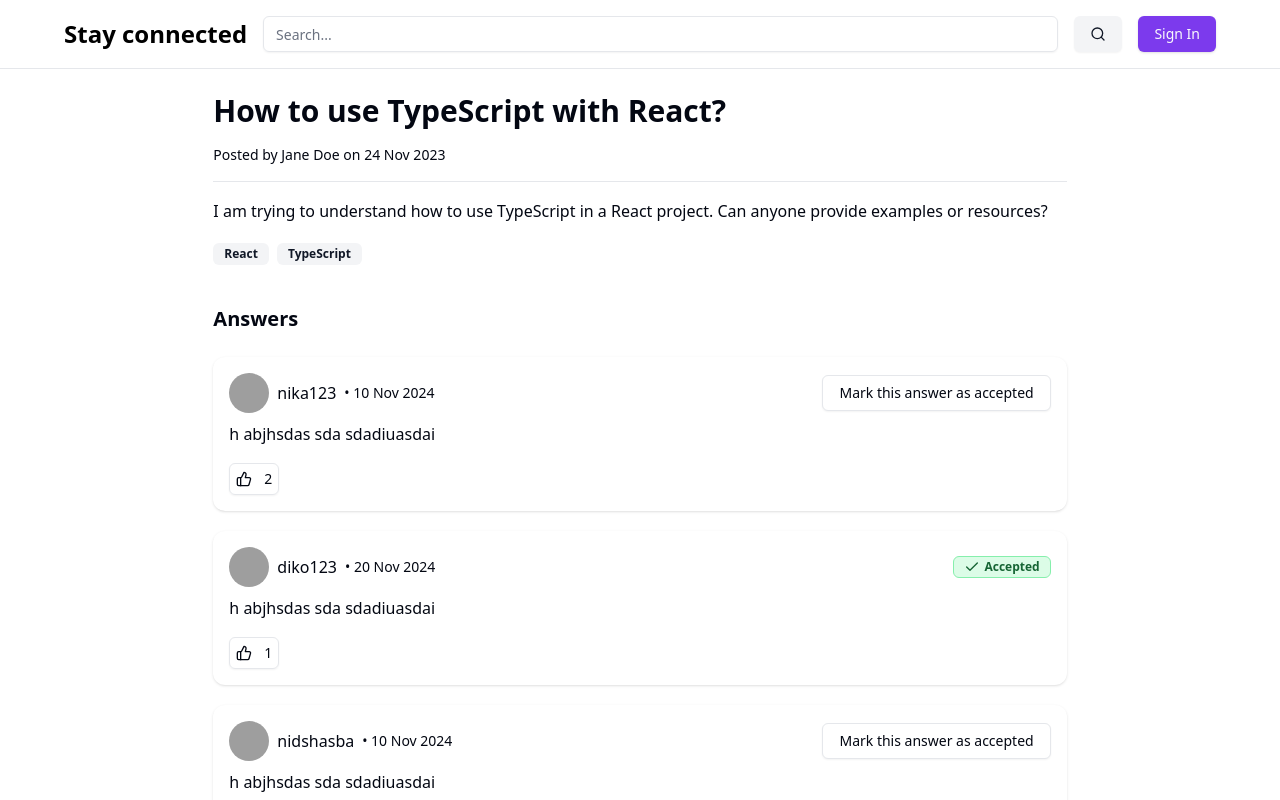
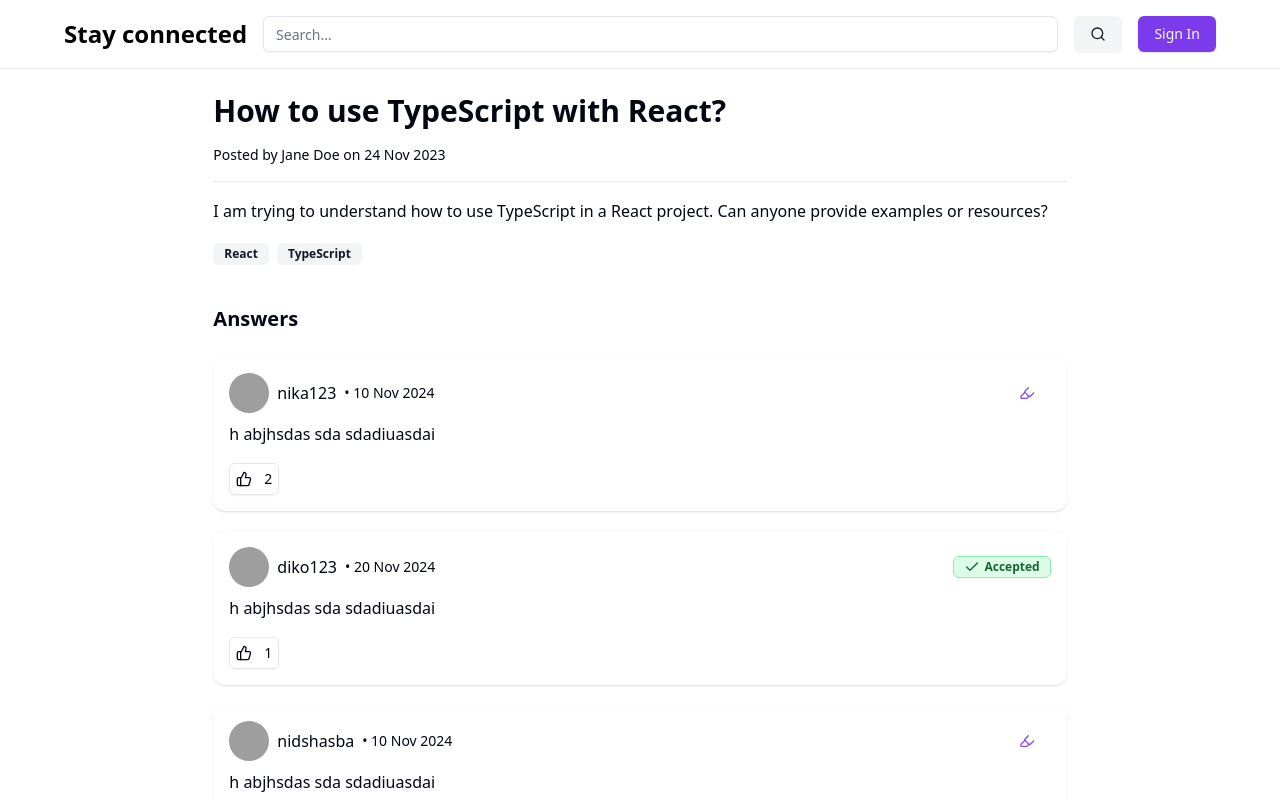
Before and after one commit to tsamkharadze/stayconnected, a React (Vite) app: page /question in a window 1280 px wide. Shown: the top 800 px of the page. Built offline with nearby package versions, Linux system fonts and the light colour scheme; grey boxes are pictures that could not be loaded.

Commit message:
added tooltip to status changer button on answers

```diff
--- a/package.json
+++ b/package.json
@@ -20,6 +20,7 @@
     "@radix-ui/react-slot": "^1.1.0",
     "@radix-ui/react-toast": "^1.2.2",
     "@radix-ui/react-toggle": "^1.1.0",
+    "@radix-ui/react-tooltip": "^1.1.4",
     "@tanstack/react-query": "^4.36.1",
     "class-variance-authority": "^0.7.1",
     "clsx": "^2.1.1",
--- /dev/null
+++ b/src/components/ui/tooltip.tsx
@@ -0,0 +1,30 @@
+import * as React from "react"
+import * as TooltipPrimitive from "@radix-ui/react-tooltip"
+
+import { cn } from "@/lib/utils"
+
+const TooltipProvider = TooltipPrimitive.Provider
+
+const Tooltip = TooltipPrimitive.Root
+
+const TooltipTrigger = TooltipPrimitive.Trigger
+
+const TooltipContent = React.forwardRef<
+  React.ElementRef<typeof TooltipPrimitive.Content>,
+  React.ComponentPropsWithoutRef<typeof TooltipPrimitive.Content>
+>(({ className, sideOffset = 4, ...props }, ref) => (
+  <TooltipPrimitive.Portal>
+    <TooltipPrimitive.Content
+      ref={ref}
+      sideOffset={sideOffset}
+      className={cn(
+        "z-50 overflow-hidden rounded-md bg-primary px-3 py-1.5 text-xs text-primary-foreground animate-in fade-in-0 zoom-in-95 data-[state=closed]:animate-out data-[state=closed]:fade-out-0 data-[state=closed]:zoom-out-95 data-[side=bottom]:slide-in-from-top-2 data-[side=left]:slide-in-from-right-2 data-[side=right]:slide-in-from-left-2 data-[side=top]:slide-in-from-bottom-2",
+        className
+      )}
+      {...props}
+    />
+  </TooltipPrimitive.Portal>
+))
+TooltipContent.displayName = TooltipPrimitive.Content.displayName
+
+export { Tooltip, TooltipTrigger, TooltipContent, TooltipProvider }
--- a/src/pages/question-page/components/answers/single-answer/single-answer.tsx
+++ b/src/pages/question-page/components/answers/single-answer/single-answer.tsx
@@ -1,13 +1,19 @@
 import { useState } from 'react';
 import { Card, CardContent } from '@/components/ui/card';
 import { Toggle } from '@/components/ui/toggle';
-import { Check, ThumbsUp } from 'lucide-react';
+import { Check, ThumbsUp, Highlighter } from 'lucide-react';
 import { Avatar, AvatarFallback, AvatarImage } from '@/components/ui/avatar';
 import { SingleAnswerProps } from '@/pages/question-page/components/answers/single-answer/signle-answer.types';
 import { Badge } from '@/components/ui/badge';
 import { Button } from '@/components/ui/button';
 import { useToast } from '@/hooks/use-toast';
 import { ToastAction } from '@/components/ui/toast';
+import {
+  Tooltip,
+  TooltipContent,
+  TooltipProvider,
+  TooltipTrigger,
+} from '@/components/ui/tooltip';
 
 const SingleAnswer: React.FC<SingleAnswerProps> = ({
   answerId,
@@ -40,6 +46,9 @@
   let acceptedBadge = null;
   if (isAccepted) {
     acceptedBadge = (
+      <TooltipProvider>
+        <Tooltip>
+          <TooltipTrigger asChild>
             <Badge
               variant='outline'
               className='cursor-pointer border-green-300 bg-green-100 text-green-800'
@@ -47,27 +56,44 @@
             >
               <Check className='mr-1 h-4 w-4' /> Accepted
             </Badge>
+          </TooltipTrigger>
+          <TooltipContent>
+            <p>Accepted</p>
+          </TooltipContent>
+        </Tooltip>
+      </TooltipProvider>
     );
   }
-
   let acceptButton = null;
   if (isAuthorLoggedIn && !isAccepted) {
     acceptButton = (
+      <TooltipProvider delayDuration={100}>
+        <Tooltip>
+          <TooltipTrigger asChild>
             <Button
-        variant='outline'
+              variant='ghost'
+              className='text-primary/90'
               onClick={() => {
                 onAcceptAnswer(answerId);
                 toast({
                   description: 'This answer is marked as accepted',
                   duration: 2500,
                   action: (
-              <ToastAction altText='Undo marking as accepted'>Undo</ToastAction>
+                    <ToastAction altText='Undo marking as accepted'>
+                      Undo
+                    </ToastAction>
                   ),
                 });
               }}
             >
-        Mark this answer as accepted
+              <Highlighter />
             </Button>
+          </TooltipTrigger>
+          <TooltipContent className='bg-green-50 text-secondary-foreground'>
+            <p>Mark this answer as accepted</p>
+          </TooltipContent>
+        </Tooltip>
+      </TooltipProvider>
     );
   }
 
```
Also changed, not shown: 1 other file (tests, documents, lock files or other folders). Lines whose indentation alone changed are shown as unchanged.
